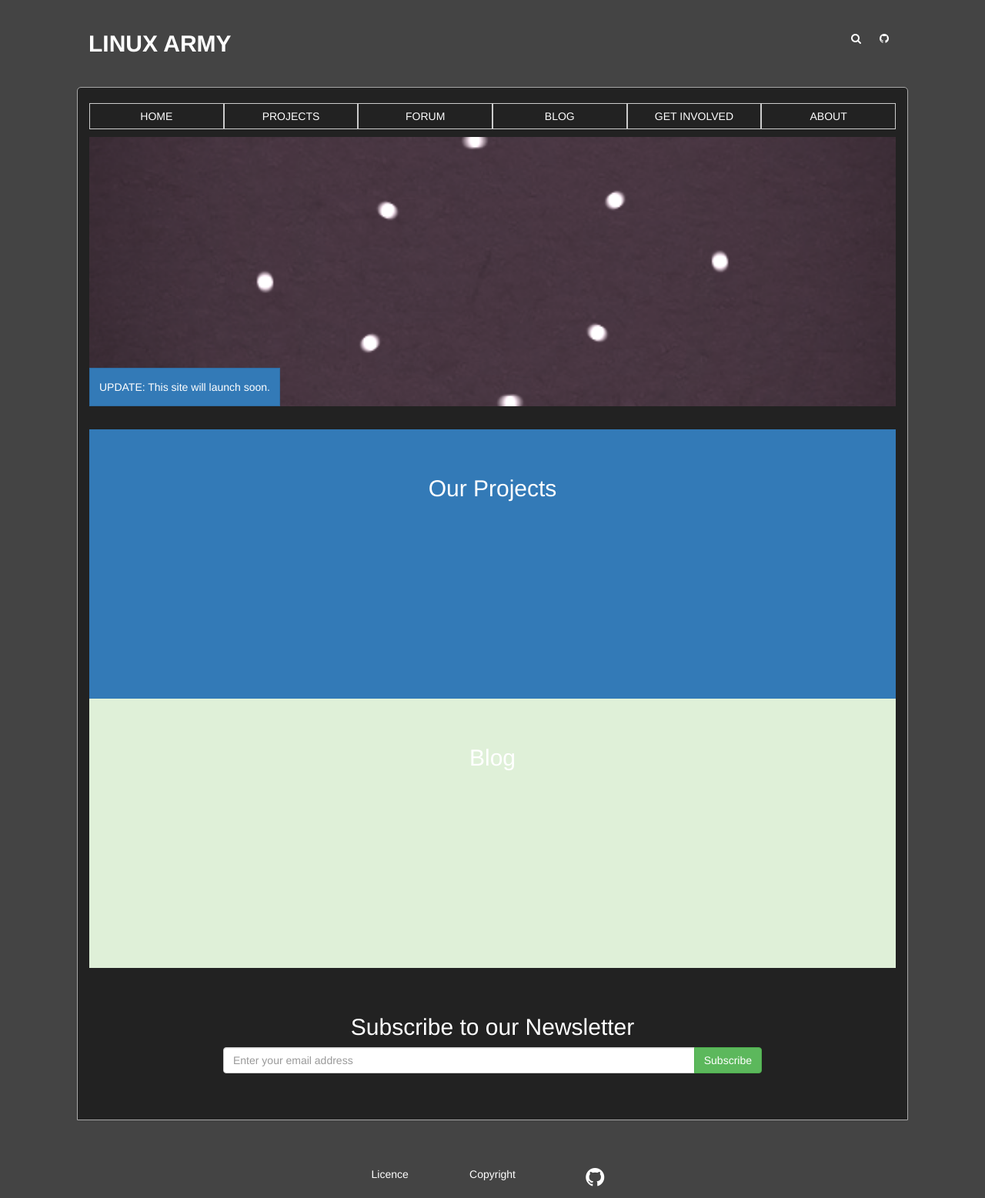
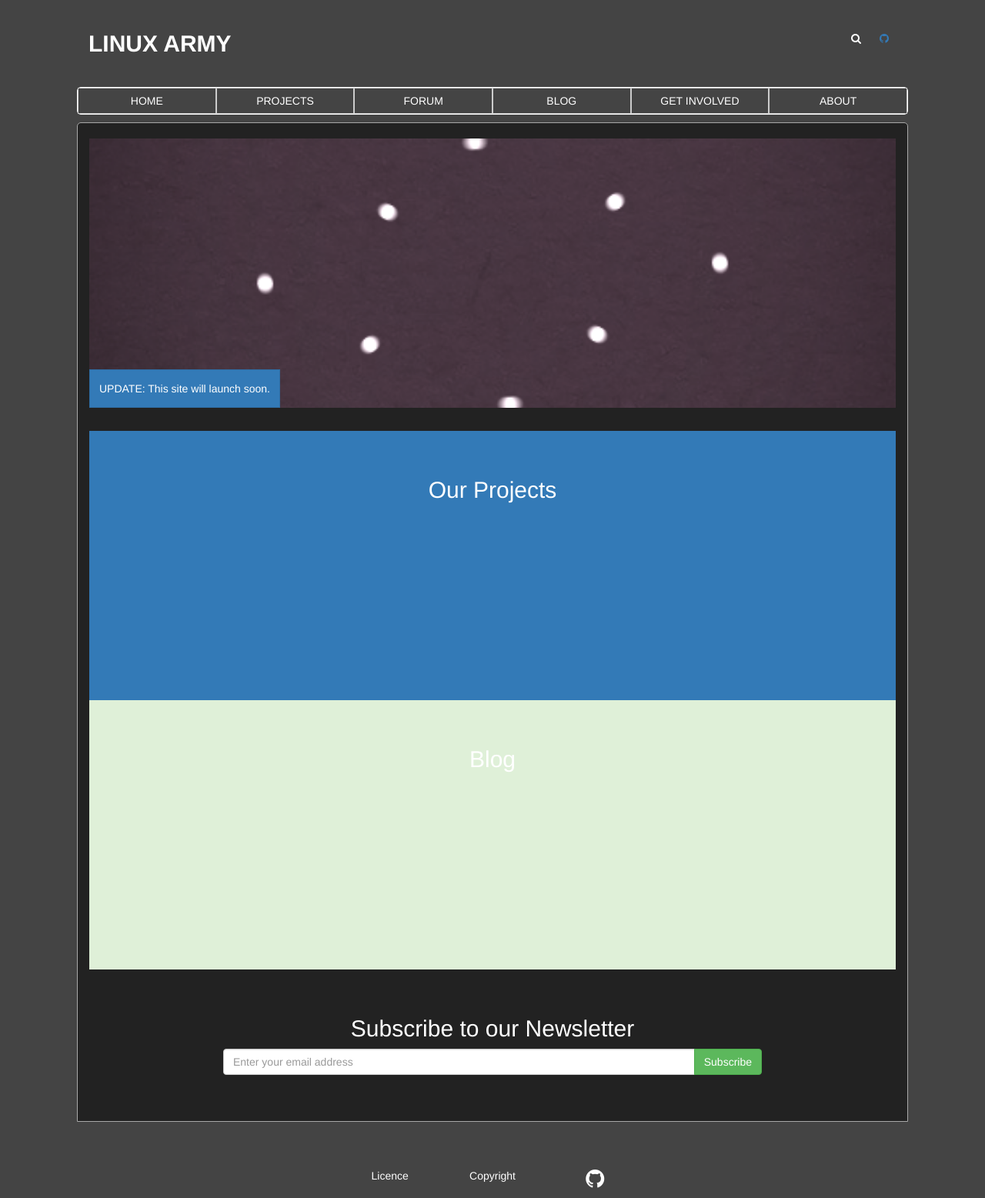
Before and after one commit to linuxarmy/linuxarmy, a Jekyll site: the page built from index.html, in a window 1280 px wide. Shown: the whole page at 77% size. Built offline with Jekyll 4.4.1, drawn with Linux system fonts in a browser that asks for light colours.

Commit message:
changes made to nav position and design

```diff
--- a/_includes/nav.html
+++ b/_includes/nav.html
@@ -20,3 +20,14 @@
 </div>
 </div>
 </nav>
+
+<style>
+nav{
+border:1px solid;
+border-radius:5px;
+clear:both;
+max-width:1080px;
+padding:0;
+margin: 10px auto;
+}
+</style>
--- a/_layouts/default.html
+++ b/_layouts/default.html
@@ -16,21 +16,18 @@
 </ul>
 <ul class="right-side pull-right">
 <li><i class="fa fa-search"></i>
-<li><i class="fa fa-github"></i></li>
+<li><a href="https://github.com/linuxarmy"><i class="fa fa-github"></i></a></li>
 <li class="hidden fa fa-bars"></li>
 </ul>
 </header>
 <!--end header -->
 
-<!-- container fluid wrap -->
-<div class="container-fluid main-wrap">
-
-
-
 <!-- nav -->
 {% include nav.html %}
 <!-- end nav -->
 
+<!-- container fluid wrap -->
+<div class="container-fluid main-wrap">
 <!-- content -->
 {{content}}
 
```
